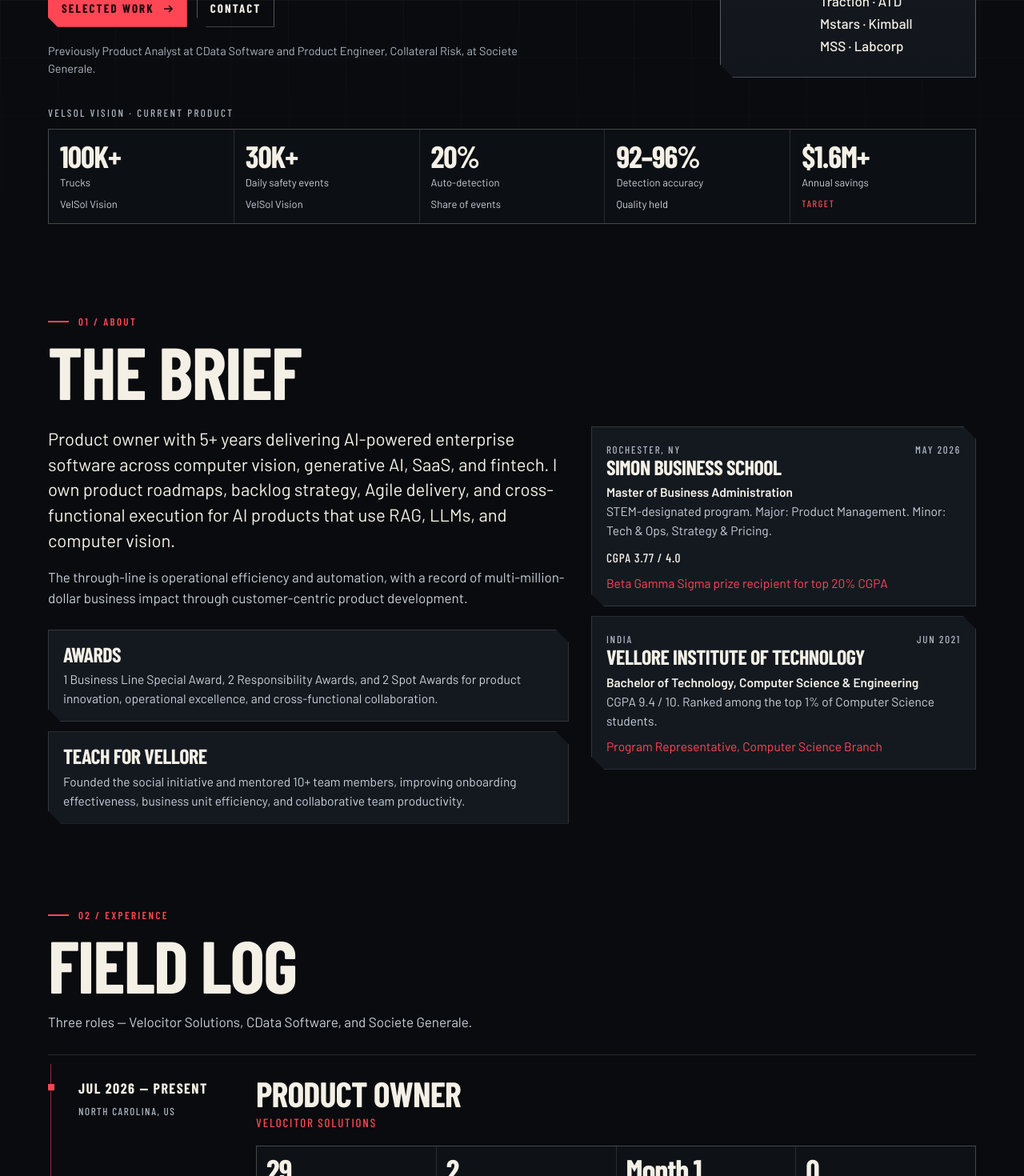
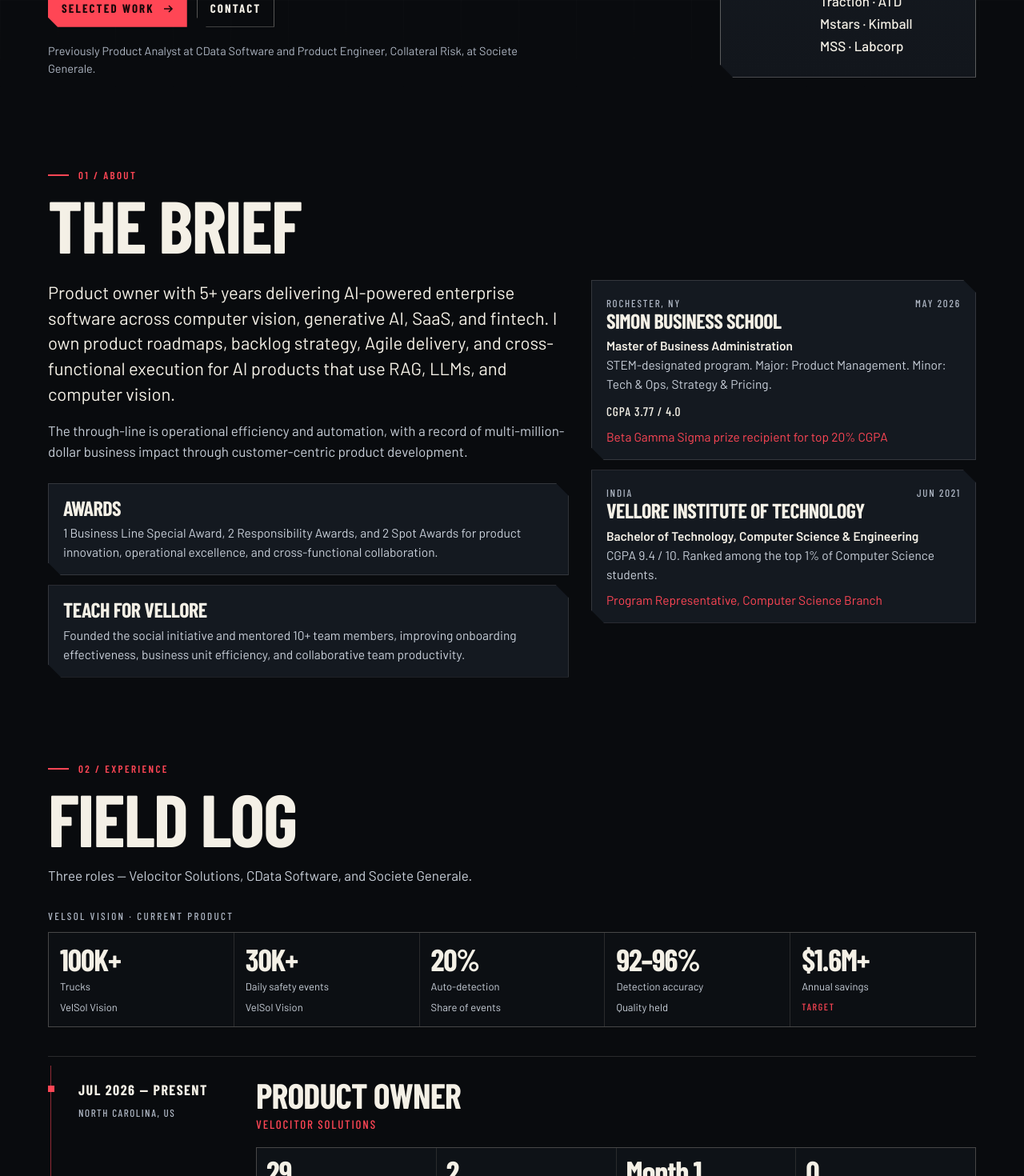
Before and after one commit to amitesh-srivastava/Amitesh-Portfolio, a React (Vite) app: page / in a window 1280 px wide. Shown: the part 720-2190 px from the top of the page at 80% size. Built offline with nearby package versions, Linux system fonts and the light colour scheme.

Commit message:
Move the VelSol Vision figures into Experience.
Drop the metrics strip from the hero so About starts after the role card, and show those figures under the experience heading.

Co-authored-by: amitesh-srivastava <amitesh-srivastava@users.noreply.github.com>

```diff
--- a/src/App.jsx
+++ b/src/App.jsx
@@ -281,21 +281,6 @@ export default function App() {
               </dl>
             </aside>
           </div>
-
-          <div className="wrap">
-            <p className="strip-label">VelSol Vision · current product</p>
-            <div className="metrics" aria-label="VelSol Vision figures">
-              {heroMetrics.map((metric) => (
-                <div className="metric" key={metric.label}>
-                  <p className="metric-value">{metric.value}</p>
-                  <p className="metric-label">{metric.label}</p>
-                  <p className={metric.detail === "Target" ? "metric-detail alert" : "metric-detail"}>
-                    {metric.detail}
-                  </p>
-                </div>
-              ))}
-            </div>
-          </div>
         </section>
 
         <section id="about" className="section" data-section>
@@ -353,6 +338,20 @@ export default function App() {
                 Three roles — Velocitor Solutions, CData Software, and Societe Generale.
               </p>
             </header>
+            <div className="experience-metrics">
+              <p className="strip-label">VelSol Vision · current product</p>
+              <div className="metrics" aria-label="VelSol Vision figures">
+                {heroMetrics.map((metric) => (
+                  <div className="metric" key={metric.label}>
+                    <p className="metric-value">{metric.value}</p>
+                    <p className="metric-label">{metric.label}</p>
+                    <p className={metric.detail === "Target" ? "metric-detail alert" : "metric-detail"}>
+                      {metric.detail}
+                    </p>
+                  </div>
+                ))}
+              </div>
+            </div>
             <div className="roles">
               {roles.map((role) => (
                 <article className="role" key={`${role.org}-${role.dates}`} data-reveal>
--- a/src/index.css
+++ b/src/index.css
@@ -604,12 +604,16 @@ h1 {
 
 .strip-label {
   position: relative;
-  margin: 34px 0 10px;
+  margin: 0 0 10px;
   font-family: var(--display);
   letter-spacing: 0.18em;
   text-transform: uppercase;
   font-size: 13px;
   color: var(--faint);
+}
+
+.experience-metrics {
+  margin-bottom: 36px;
 }
 
 .metrics {
```
